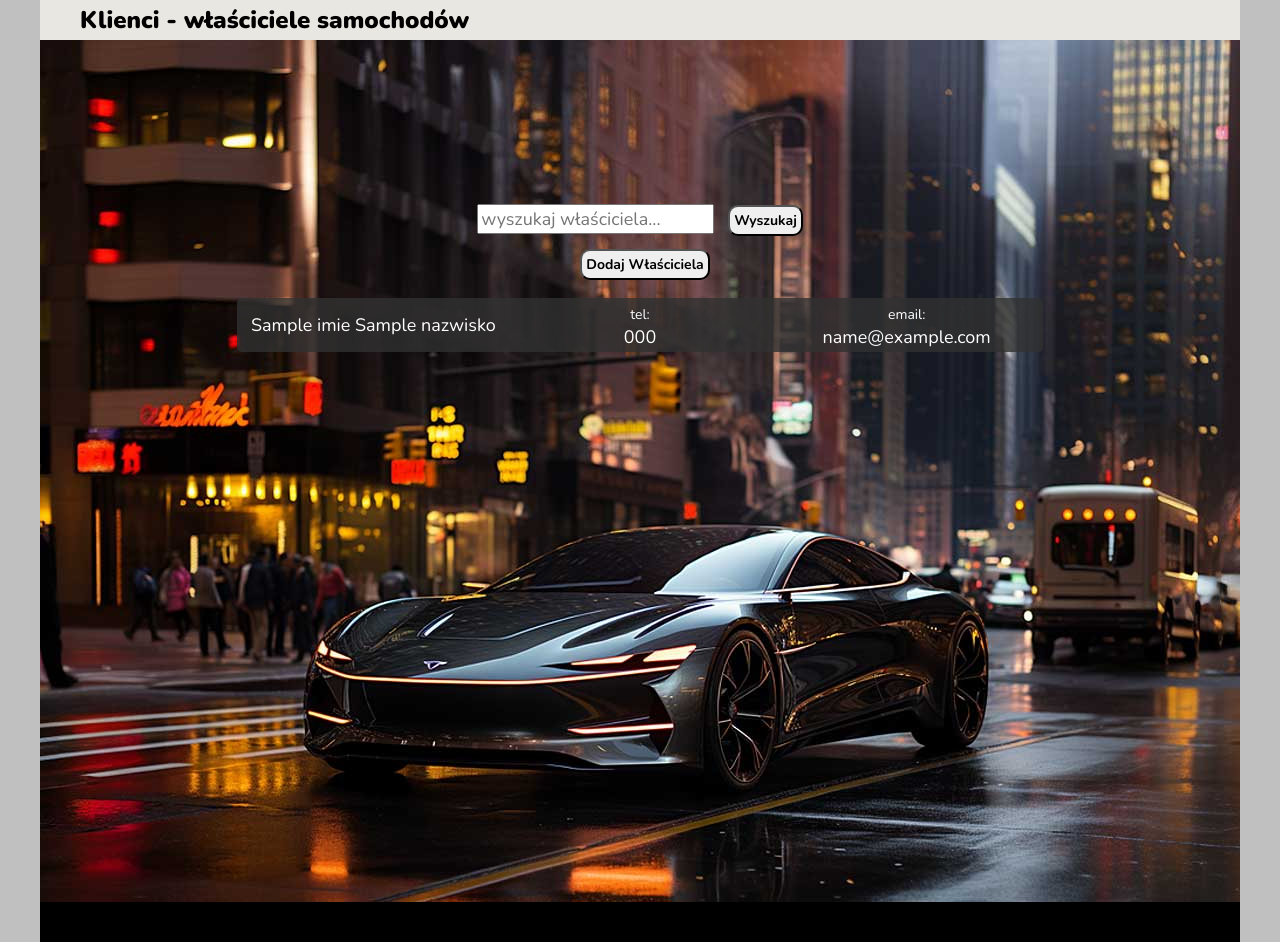
After one commit to Jurand76/PythonCarService, a Django app: template myapp/templates/wlasciciele.html in a window 1280 px wide. The commit adds this page. Run offline with Django 4.2, Linux system fonts and the light colour scheme; the template is opened without the code that fills it: most values are stand-ins (such as "Sample title", 1, 10 or a date in 2020).

Commit message:
modifying wlasciciele.html

```diff
--- a/myapp/forms.py
+++ b/myapp/forms.py
@@ -6,3 +6,9 @@ class SamochodForm(forms.ModelForm):
     class Meta:
         model = Samochody
         fields = ['marka', 'model', 'nrvin', 'nrrej', 'wlasciciel']
+
+
+class WlascicielForm(forms.ModelForm):
+    class Meta:
+        model = Wlasciciele
+        fields = ['imie', 'nazwisko', 'adres', 'telefon', 'email']
--- a/myapp/models.py
+++ b/myapp/models.py
@@ -148,7 +148,7 @@ class Samochody(models.Model):
 
 
 class Wlasciciele(models.Model):
-    id = models.IntegerField(primary_key=True)
+    id = models.AutoField(primary_key=True)
     imie = models.CharField(max_length=30, db_collation='SQL_Latin1_General_CP1_CI_AS')
     nazwisko = models.CharField(max_length=30, db_collation='SQL_Latin1_General_CP1_CI_AS')
     adres = models.CharField(max_length=80, db_collation='SQL_Latin1_General_CP1_CI_AS', blank=True, null=True)
@@ -158,3 +158,4 @@ class Wlasciciele(models.Model):
     class Meta:
         managed = False
         db_table = 'wlasciciele'
+        ordering = ['-id']
--- /dev/null
+++ b/myapp/static/css/wlasciciele.css
@@ -0,0 +1,147 @@
+body {
+    background-color: #C0C0C0;
+    margin: 0 0;
+    display: flex;
+    align-items: center;
+    justify-content: center;
+    min-height: 100vh;
+    flex-direction: column;
+}
+
+.header {
+    background-color: #e9e7e2;
+    height: 40px;
+    width: 1200px
+}
+
+.header-text {
+    height: 40px;
+    text-align: left;
+    margin-left: 40px;
+    margin-top: 4px;
+}
+
+.main-block {
+    display: flex;
+    flex-direction: column;
+    align-items: center;
+    justify-content: center;
+    background-color: black;
+    height: 862px;
+    width: 1200px;
+    background-image: url('../images/cars_background.jpg');
+}
+
+.footer {
+    background-color: #000000;
+    height: 40px;
+    width: 1200px
+}
+
+h1 {
+    margin: 0 20;
+}
+
+.color-white {
+    color: #FFFFFF;
+}
+
+.font-nunito {
+    font-family: 'Nunito', sans-serif;
+}
+
+.size-14 {
+    font-size: 14px;
+}
+
+.size-18 {
+    font-size: 18px;
+}
+
+.size-24 {
+    font-size: 24px;
+}
+
+.size-48 {
+    font-size: 48px;
+}
+
+.light-text {
+    font-weight: 300;
+}
+
+.normal-text {
+    font-weight: 400;
+}
+
+.bold-text {
+    font-weight: 900;
+}
+
+.result-box {
+    display: flex;
+    flex-direction: column;
+    align-items: center;
+    justify-content: flex-start;
+    height: 57vh;
+    width: 800px;
+}
+
+.result-item {
+    background-color: rgba(49, 49, 49, 0.8);
+    padding: 3px;
+    margin: 5px 0;
+    border-radius: 5px;
+    cursor: pointer;
+    width: 800px;
+    display: flex;
+    flex-direction: row;
+    justify-content: space-around;
+    align-items: center;
+}
+
+.result-item div {
+    flex: 1;
+    text-align: center;
+    color: white;
+    margin-left: 10px;
+    margin-right: 10px;
+}
+
+.result-item:hover {
+    background-color: rgba(119, 169, 119, 0.85);
+}
+
+.search-block {
+    padding: 10px;
+}
+
+.search-block button {
+    border-radius: 10px;
+    padding: 4px;
+    margin-left: 10px;
+    font-size: 14px;
+    font-weight: 700;
+}
+
+.search-block button:hover {
+    background-color: rgba(119, 199, 119, 1)
+}
+
+.add-new-block {
+    padding: 8px;
+    margin-bottom: 5px;
+    margin-top: -5px;
+}
+
+.add-new-block button {
+    border-radius: 10px;
+    padding: 4px;
+    margin-left: 10px;
+    font-size: 14px;
+    font-weight: 700;
+}
+
+.add-new-block button:hover {
+    background-color: rgba(119, 199, 119, 1)
+}
--- /dev/null
+++ b/myapp/templates/wlasciciele.html
@@ -0,0 +1,45 @@
+{% load static %}
+
+<!DOCTYPE html>
+<html>
+<head>
+    <title>Baza właścicieli</title>
+    <link rel="stylesheet" type="text/css" href="{% static 'css/wlasciciele.css' %}">
+    <link rel="preconnect" href="https://fonts.googleapis.com">
+    <link rel="preconnect" href="https://fonts.gstatic.com" crossorigin>
+    <link href="https://fonts.googleapis.com/css2?family=Nunito:wght@200;300;700;900&display=swap" rel="stylesheet">
+</head>
+<body>
+    <div class="header">
+        <div class="header-text font-nunito color-black size-24 bold-text">Klienci - właściciele samochodów</div>
+    </div>
+
+    <div class="main-block">
+        <div class="search-block">
+            <form method="get" action="{% url 'search_wlasciciele' %}">
+                <input class="font-nunito size-18" type="text" name="q" placeholder="wyszukaj właściciela..." value="{{ request.GET.q }}">
+                <button class="font-nunito size-18" type="submit">Wyszukaj</button>
+            </form>
+        </div>
+
+        <div class="add-new-block">
+            <form action="{% url 'add_wlasciciel' %}" method="get">
+                <button class="font-nunito size-18" type="submit" class="btn btn-primary">Dodaj Właściciela</button>
+            </form>
+        </div>
+
+        <div class="result-box font-nunito light-text size-18 color-white">
+            {% for wlasciciel in wlasciciele %}
+                <div class="result-item" onclick="window.location='{% url 'edit_wlasciciel' wlasciciel.id %}'">
+                    <div>{{ wlasciciel.imie }} {{wlasciciel.nazwisko}}</div>
+                    <div><span class="size-14">tel:</span><br> {{ wlasciciel.telefon }}</div>
+                    <div><span class="size-14">email:</span><br> {{ wlasciciel.email }}</div>
+                </div>
+            {% endfor %}
+        </div>
+    </div>
+
+    <div class="footer"></div>
+
+</body>
+</html>
--- a/myapp/urls.py
+++ b/myapp/urls.py
@@ -7,4 +7,8 @@ urlpatterns = [
     path('samochody/add/', views.add_samochod, name='add_samochod'),
     path('samochody/edit/<int:samochod_id>/', views.edit_samochod, name='edit_samochod'),
     path('samochody/search/', views.search_samochody, name='search_samochody'),
+    path('wlasciciele/', views.view_wlasciciele, name='view_wlasciciele'),
+    path('wlasciciele/add/', views.add_wlasciciel, name='add_wlasciciel'),
+    path('wlasciciele/edit/<int:wlasciciel_id>/', views.edit_wlasciciel, name='edit_wlasciciel'),
+    path('wlasciciele/search/', views.search_wlasciciele, name='search_wlasciciele'),
 ]
```
Also changed, not shown: myapp/templates/add_edit_wlasciciel.html (added, +15 -0 lines), myapp/templates/home.html (+5 -4 lines), myapp/views.py (+41 -1 lines).
